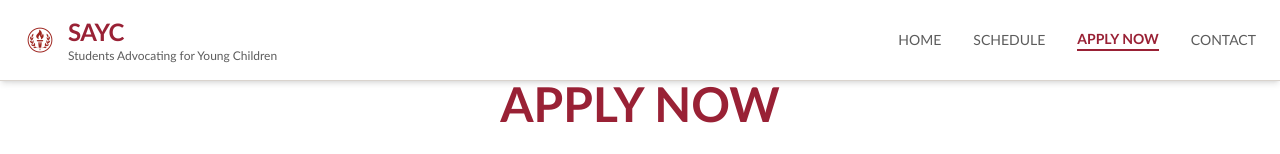
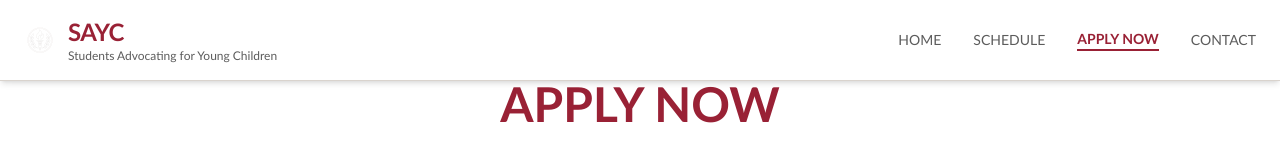
Before and after one commit to DahomeyGX/norfolk-scholars-hub, a React (Vite) app: page /apply in a window 1280 px wide. Shown: the top 154 px of the page. Built offline with nearby package versions, Linux system fonts and the light colour scheme.

Commit message:
Fix: Resolve logo image display issue
Corrected image paths for logo files to ensure proper display across all pages.

```diff
--- a/src/pages/ApplyNow.tsx
+++ b/src/pages/ApplyNow.tsx
@@ -1,3 +1,4 @@
+
 import { Link, useLocation } from "react-router-dom";
 import { Card, CardContent, CardDescription, CardHeader, CardTitle } from "@/components/ui/card";
 import { Button } from "@/components/ui/button";
@@ -59,7 +60,7 @@ const ApplyNow = () => {
             {/* Logo Section */}
             <div className="flex items-center space-x-3">
               <img
-                src="/lovable-uploads/a3ae56ad-0489-450a-bea1-2f8cc7ecd47e.png"
+                src="/lovable-uploads/5917bd92-cfe0-49da-b736-b58d3e8a1d57.png"
                 alt="SAYC Logo"
                 className="h-8 w-8"
               />
--- a/src/pages/Contact.tsx
+++ b/src/pages/Contact.tsx
@@ -41,7 +41,7 @@ const Contact = () => {
             {/* Logo Section */}
             <div className="flex items-center space-x-3">
               <img
-                src="/uploads/SaycLogoTrans.png"
+                src="/lovable-uploads/5917bd92-cfe0-49da-b736-b58d3e8a1d57.png"
                 alt="SAYC Logo"
                 className="h-8 w-8"
               />
--- a/src/pages/Index.tsx
+++ b/src/pages/Index.tsx
@@ -75,7 +75,7 @@ const Index = () => {
             {/* Logo Section */}
             <div className="flex items-center space-x-3">
               <img
-                src="/uploads/SaycLogoTrans.png"
+                src="/lovable-uploads/5917bd92-cfe0-49da-b736-b58d3e8a1d57.png"
                 alt="SAYC Logo"
                 className="h-8 w-8"
               />
@@ -379,7 +379,7 @@ const Index = () => {
           <div className="text-center">
             <div className="flex items-center justify-center space-x-3 mb-6">
               <img
-                src="/uploads/SaycLogoTransWhite.png"
+                src="/lovable-uploads/b2dd2e7f-8713-42d0-a780-8e8e8b9c6105.png"
                 alt="SAYC Logo"
                 className="h-8 w-8"
               />
--- a/src/pages/Schedule.tsx
+++ b/src/pages/Schedule.tsx
@@ -62,7 +62,7 @@ const Schedule = () => {
             {/* Logo Section */}
             <div className="flex items-center space-x-3">
               <img
-                src="/uploads/a3ae56ad-0489-450a-bea1-2f8cc7ecd47e.png"
+                src="/lovable-uploads/5917bd92-cfe0-49da-b736-b58d3e8a1d57.png"
                 alt="SAYC Logo"
                 className="h-8 w-8"
               />
```
